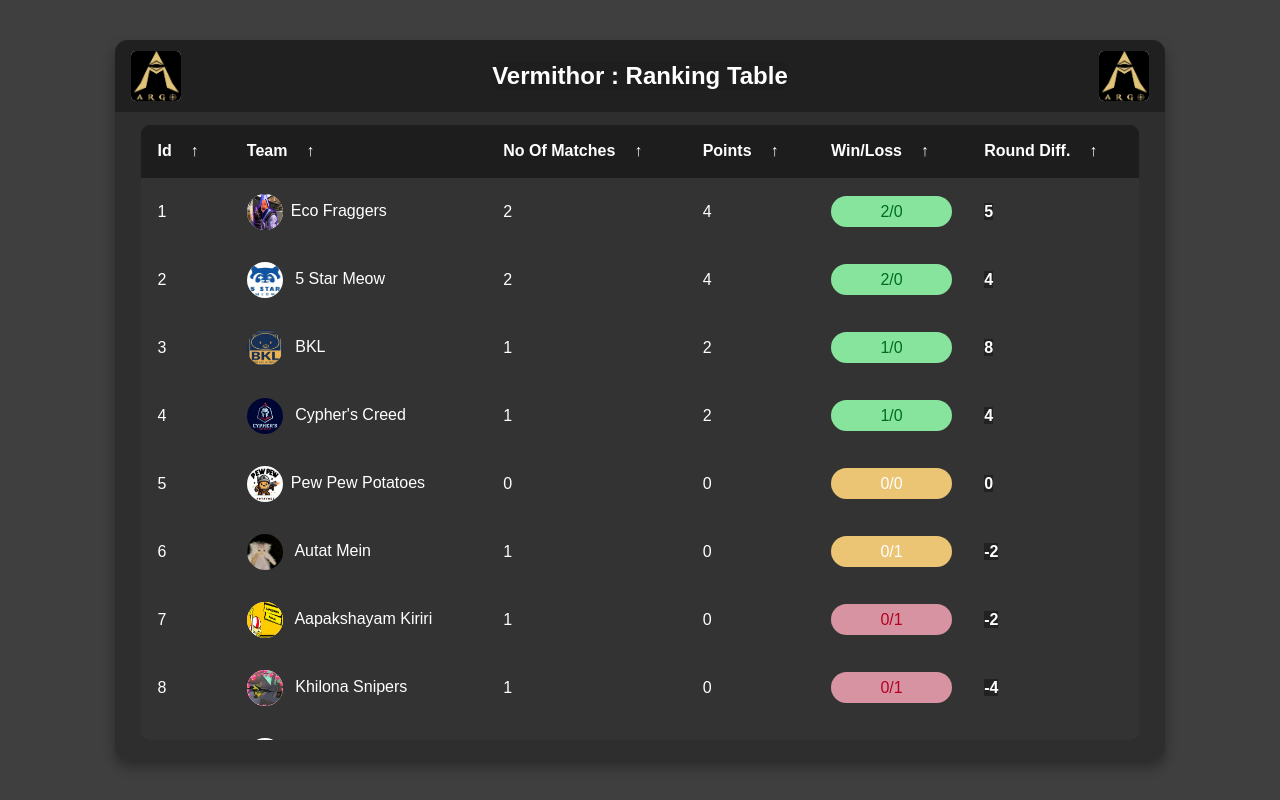
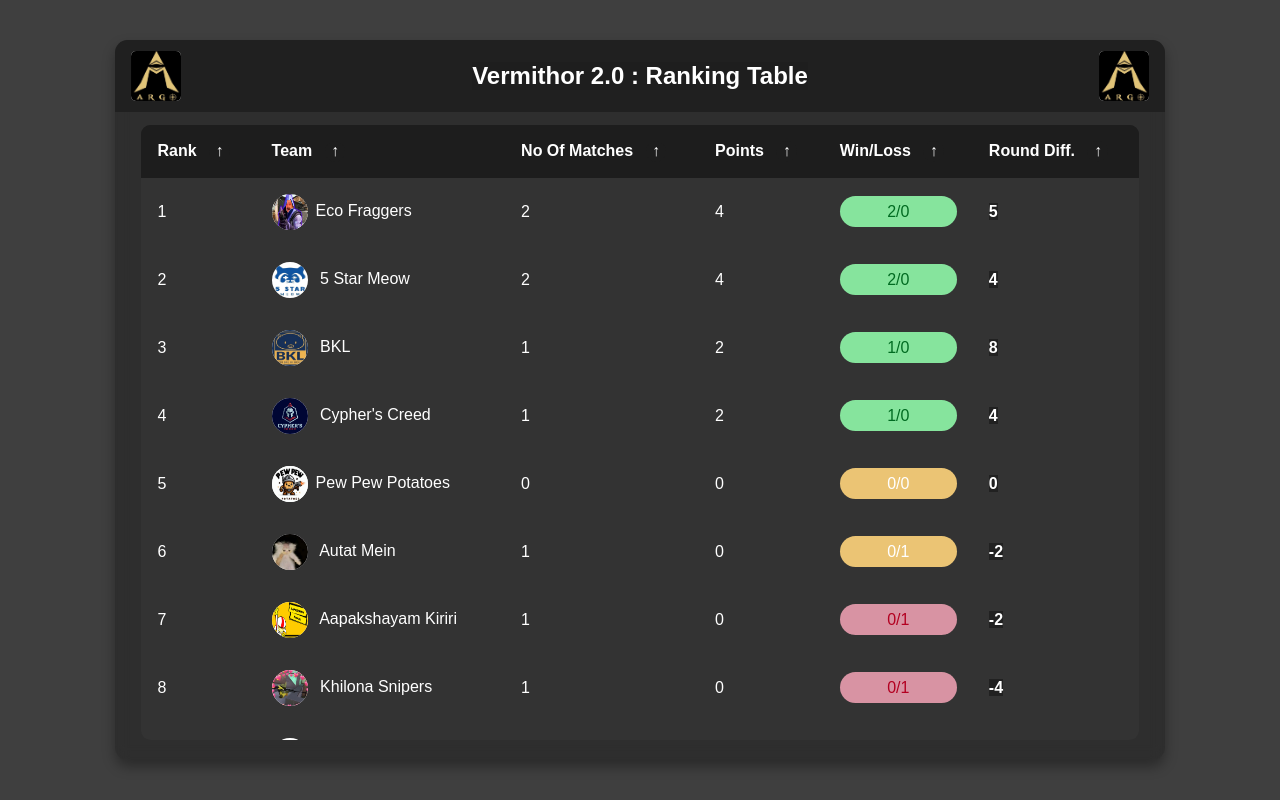
Before and after one commit to acevaliant420/Vermithor-2.0-Points-Tables, a plain HTML site: page index.html in a window 1280 px wide. Drawn offline with Linux system fonts and the light colour scheme.

Commit message:
minor changes

```diff
--- a/index.html
+++ b/index.html
@@ -13,14 +13,14 @@
     <main class="table">
         <section class="table__header">
             <img  src="images/argo.png" alt="">
-            <h1>Vermithor : Ranking Table</h1>
+            <h1>Vermithor 2.0 : Ranking Table</h1>
             <img  src="images/argo.png" alt="">
         </section>
         <section class="table__body">
             <table>
                 <thead>
                     <tr>
-                        <th> Id <span class="icon-arrow">&UpArrow;</span></th>
+                        <th> Rank <span class="icon-arrow">&UpArrow;</span></th>
                         <th> Team <span class="icon-arrow">&UpArrow;</span></th>
                         <th> No of Matches <span class="icon-arrow">&UpArrow;</span></th>
                         <th> Points <span class="icon-arrow">&UpArrow;</span></th>
```
